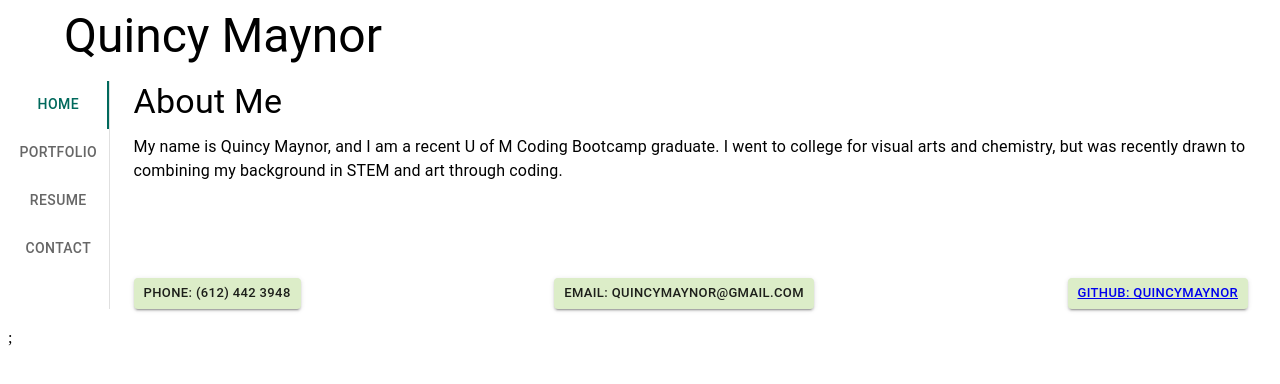
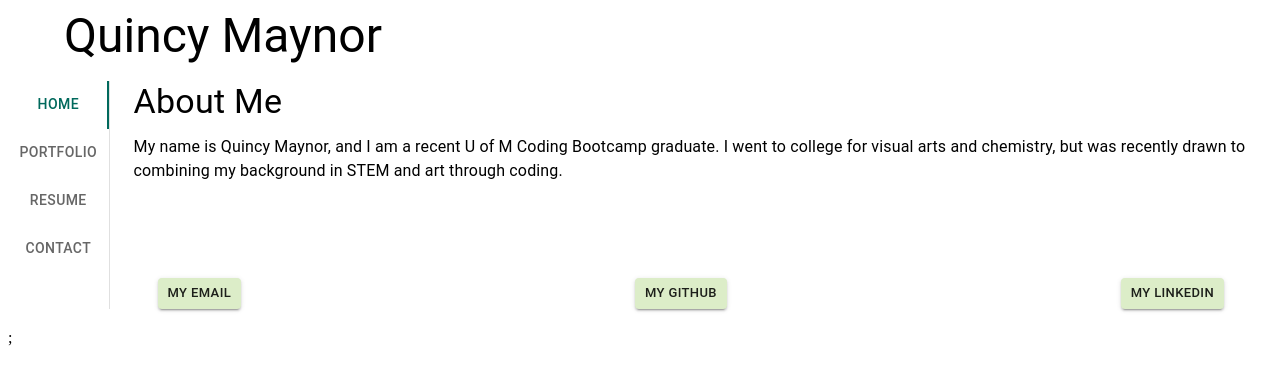
Before and after one commit to quincymaynor/React-Portfolio, a React (Vite) app: page / in a window 1280 px wide. Shown: the top 384 px of the page. Built offline with nearby package versions, Linux system fonts and the light colour scheme.

Commit message:
footer tweaks, added linkedin

```diff
--- a/src/components/Footer.jsx
+++ b/src/components/Footer.jsx
@@ -5,7 +5,7 @@ import Button from '@mui/material/Button'
 
 export default function Footer() {
     return (
-        <container>
+        <Container>
             <br></br>
             <br></br>
             <br></br>
@@ -13,15 +13,15 @@ export default function Footer() {
             <br></br>
             <Grid container justifyContent="space-between" alignItems="flex-end">
                 <Grid item>
-                <Button variant="contained" color="secondary" size="small">Phone: (612) 442 3948</Button>
+                    <Button variant="contained" color="secondary" size="small" href="mailto: quincymaynor@gmail.com">My Email</Button>
                 </Grid>
                 <Grid item>
-                <Button variant="contained" color="secondary" size="small" href="mailto: quincymaynor@gmail.com">Email: quincymaynor@gmail.com</Button>
+                    <Button variant="contained" color="secondary" size="small" href="https://github.com/quincymaynor">My GitHub</Button>
                 </Grid>
                 <Grid item>
-                <Button variant="contained" color="secondary" size="small"><a href="https://github.com/quincymaynor">GitHub: quincymaynor</a></Button>
+                    <Button variant="contained" color="secondary" size="small" href="https://www.linkedin.com/in/quincy-maynor/">My LinkedIn</Button>
                 </Grid>
             </Grid>
-        </container>
+        </Container>
     );
   }
--- a/src/components/pages/AboutMe.jsx
+++ b/src/components/pages/AboutMe.jsx
@@ -11,9 +11,6 @@ export default function AboutMe() {
       </Typography>
       <Box class="aboutme" id="aboutme">
         <Typography variant="body1" gutterBottom>
-
-        </Typography>
-        <Typography variant="body1" gutterBottom>
           My name is Quincy Maynor, and I am a recent U of M Coding Bootcamp graduate. I went to college for visual arts and chemistry, but was recently drawn to combining my background in STEM and art through coding.
         </Typography>
       </Box>
```
